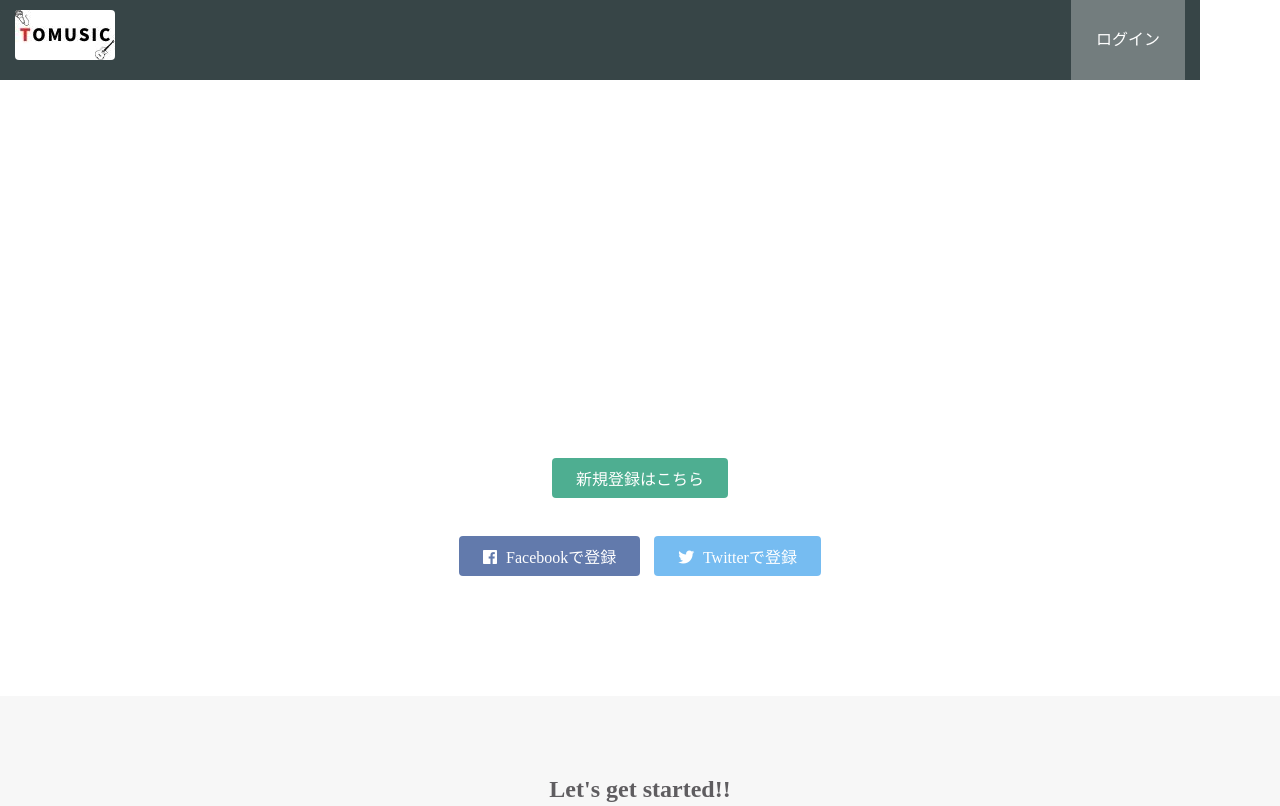
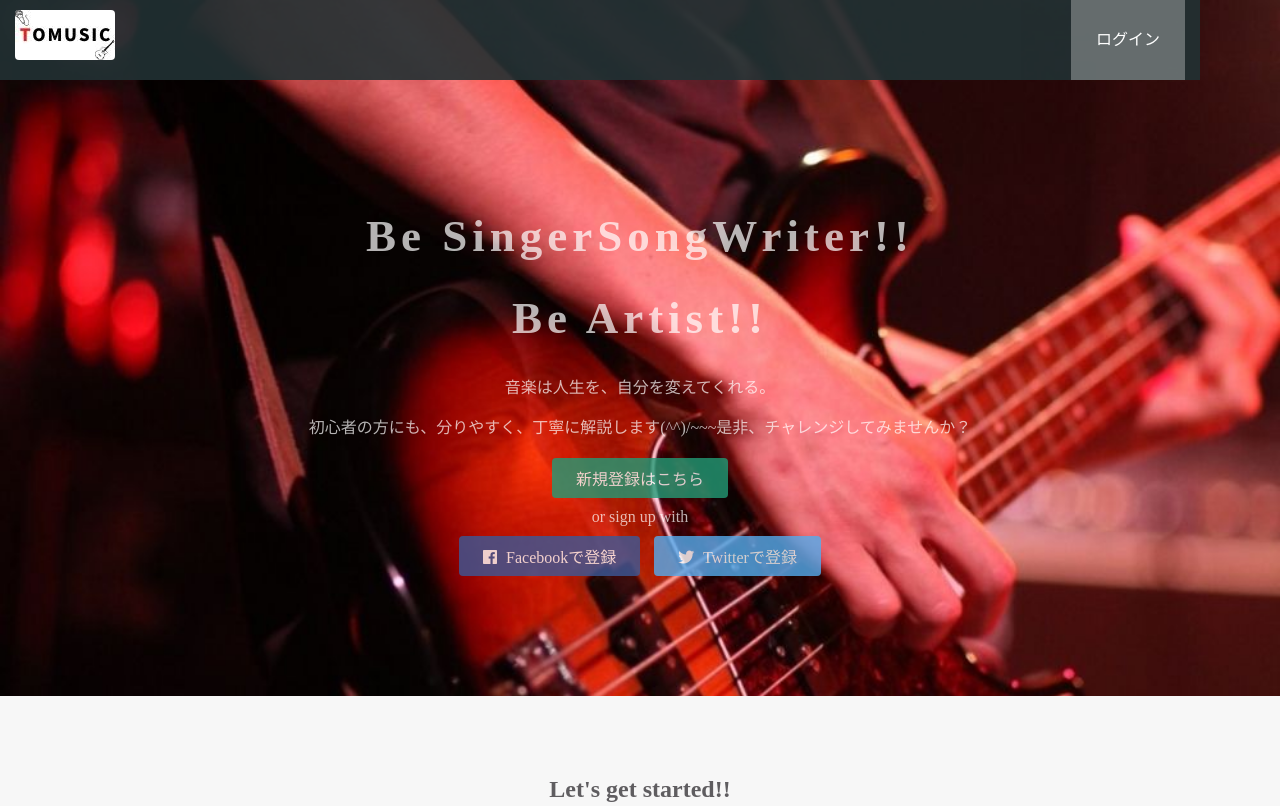
Before and after one commit to tomoki-music/tomusic-lp, a plain HTML site: page index.html in a window 1280 px wide. Shown: the top 806 px of the page. Drawn offline with Linux system fonts and the light colour scheme.

Commit message:
Update tomusic-lp.css

```diff
--- a/tomusic-lp.css
+++ b/tomusic-lp.css
@@ -15,7 +15,7 @@ a {
 
 .top-wrapper{
   padding:180px 0px 100px 0px;
-  background-image:url(tomusic-lp-image.jpg);
+  background-image:url(https://github.com/tomoki-music/tomusic-lp/blob/main/tomusic-lp-image.jpg.jpg?raw=true);
   color:white;
   background-size:cover;
   text-align:center;
```
